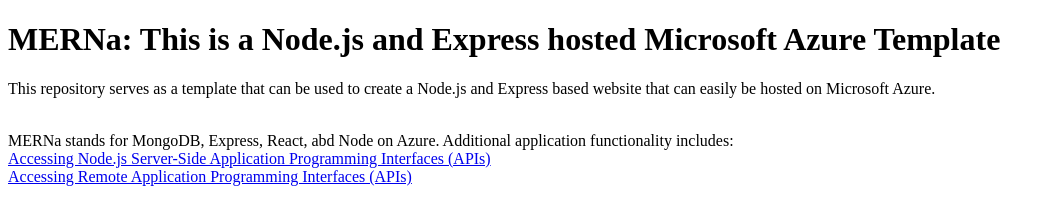
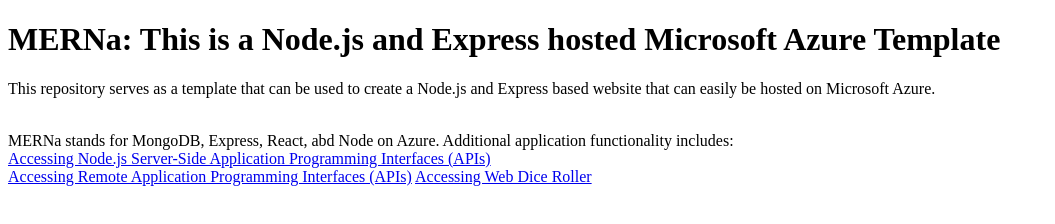
Before and after one commit to Rdeedo/web-dice-nodejs, a website: page static/index.html in a window 1280 px wide. Shown: the whole page, without its empty margins (0-1055 px from the left). Drawn offline with Linux system fonts and the light colour scheme.

Commit message:
Update packages

```diff
--- a/package.json
+++ b/package.json
@@ -10,6 +10,6 @@
     },
     "dependencies": {
         "cors": "^2.8.5",
-        "express": "^4.18.2"
+        "express": "^4.22.1"
     }
 }
--- a/static/index.html
+++ b/static/index.html
@@ -14,5 +14,6 @@
 	Additional application functionality includes:<br />
 	<a href="fetching-from-server.html">Accessing Node.js Server-Side Application Programming Interfaces (APIs)</a><br />
 	<a href="fetching-remote-dog-breeds.html">Accessing Remote Application Programming Interfaces (APIs)</a>
+	<a href="web-dice-roller.html">Accessing Web Dice Roller</a>
 </body>
 </html>
```
Also changed, not shown: 1 other file.
